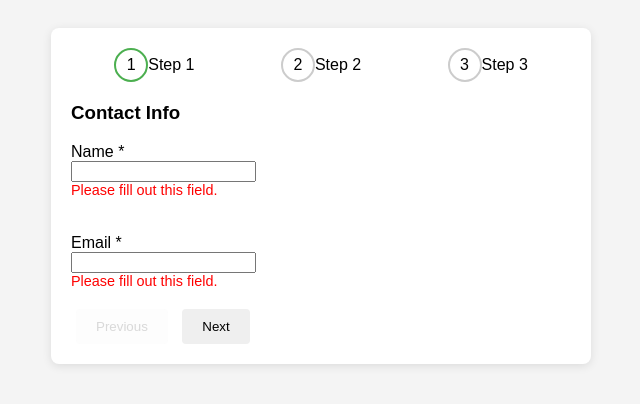
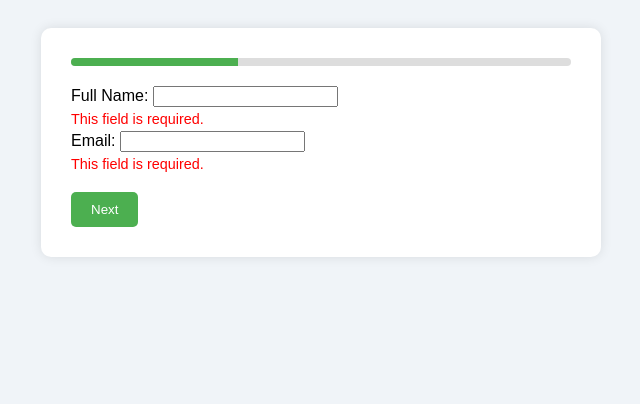
Before and after one commit to Ian0v/Ian0v, a plain HTML site: page docs/appointment-form/index.html in a window 1280 px wide. Both pictures are taken after a click on the button "Next". Shown: the whole page, without its empty margins (319-959 px from the left). Drawn offline with nearby package versions, Linux system fonts and the light colour scheme.

Commit message:
Update index.html

```diff
--- a/docs/appointment-form/index.html
+++ b/docs/appointment-form/index.html
@@ -1,136 +1,210 @@
 <!DOCTYPE html>
 <html lang="en">
 <head>
-  <meta charset="UTF-8">
-  <meta name="viewport" content="width=device-width, initial-scale=1.0">
-  <title>Multi-Step Appointment Form</title>
-  <!-- Flatpickr CSS -->
+  <meta charset="UTF-8" />
+  <meta name="viewport" content="width=device-width, initial-scale=1.0"/>
+  <title>Appointment Form</title>
   <link rel="stylesheet" href="https://cdn.jsdelivr.net/npm/flatpickr/dist/flatpickr.min.css">
+  <script src="https://cdn.jsdelivr.net/npm/flatpickr"></script>
+  <script src="https://www.google.com/recaptcha/api.js" async defer></script>
   <style>
-    body { font-family: Arial, sans-serif; background: #f4f4f4; padding: 20px; }
-    .form-container { max-width: 500px; margin: auto; background: #fff; padding: 20px; border-radius: 8px; box-shadow: 0 2px 10px rgba(0,0,0,0.1); }
-    .step { display: none; }
-    .step.active { display: block; }
-    .buttons { margin-top: 20px; }
-    .buttons button { padding: 10px 20px; margin: 0 5px; border: none; border-radius: 4px; cursor: pointer; }
-    .buttons button:disabled { opacity: 0.5; cursor: default; }
-    #progress-bar { display: flex; margin-bottom: 20px; counter-reset: step; }
-    #progress-bar .progress-step { flex: 1; text-align: center; position: relative; }
-    #progress-bar .progress-step::before { content: counter(step); counter-increment: step; width: 30px; height: 30px; line-height: 30px; border: 2px solid #ccc; border-radius: 50%; display: inline-block; background: white; }
-    #progress-bar .progress-step::after { content: ''; position: absolute; width: 100%; height: 2px; background: #ccc; top: 15px; left: -50%; z-index: -1; }
-    #progress-bar .progress-step:first-child::after { content: none; }
-    #progress-bar .progress-step.active::before { border-color: #4CAF50; }
-    #progress-bar .progress-step.active + .progress-step::after { background: #4CAF50; }
-    .error { color: red; font-size: 0.9em; }
+    body {
+      font-family: Arial, sans-serif;
+      background: #f0f4f8;
+      padding: 20px;
+    }
+
+    .form-container {
+      max-width: 500px;
+      margin: auto;
+      background: white;
+      padding: 30px;
+      border-radius: 10px;
+      box-shadow: 0 0 12px rgba(0, 0, 0, 0.1);
+    }
+
+    .step {
+      display: none;
+    }
+
+    .step.active {
+      display: block;
+    }
+
+    .error-message {
+      color: red;
+      font-size: 0.9em;
+      margin-top: 4px;
+    }
+
+    .progress-bar {
+      height: 8px;
+      background: #ddd;
+      border-radius: 4px;
+      overflow: hidden;
+      margin-bottom: 20px;
+    }
+
+    .progress {
+      height: 100%;
+      width: 0%;
+      background: #4CAF50;
+      transition: width 0.3s;
+    }
+
+    .btn-group {
+      margin-top: 20px;
+      display: flex;
+      justify-content: space-between;
+    }
+
+    button {
+      padding: 10px 20px;
+      border: none;
+      background: #4CAF50;
+      color: white;
+      border-radius: 5px;
+      cursor: pointer;
+    }
+
+    button:hover {
+      background: #43a047;
+    }
   </style>
 </head>
 <body>
   <div class="form-container">
-    <div id="progress-bar">
-      <div class="progress-step active">Step 1</div>
-      <div class="progress-step">Step 2</div>
-      <div class="progress-step">Step 3</div>
+    <div class="progress-bar"><div class="progress" id="progress"></div></div>
+    <form id="appointmentForm">
+      <div class="step active">
+        <label>Full Name: <input type="text" name="name" required></label>
+        <div class="error-message"></div>
+
+        <label>Email: <input type="email" name="email" required></label>
+        <div class="error-message"></div>
       </div>
 
-    <form id="appointment-form">
-      <!-- Step 1 -->
-      <div class="step active">
-        <h3>Contact Info</h3>
-        <label for="name">Name *</label><br>
-        <input type="text" id="name" name="name" required><div class="error" id="error-name"></div><br><br>
+      <div class="step">
+        <label>Date: <input type="text" id="datePicker" name="date" required></label>
+        <div class="error-message"></div>
 
-        <label for="email">Email *</label><br>
-        <input type="email" id="email" name="email" required><div class="error" id="error-email"></div>
+        <label>Time: <input type="text" id="timePicker" name="time" required></label>
+        <div class="error-message"></div>
       </div>
 
-      <!-- Step 2 -->
       <div class="step">
-        <h3>Appointment Details</h3>
-        <label for="date">Select Date *</label><br>
-        <input type="text" id="date" name="date" required placeholder="Select a date"><div class="error" id="error-date"></div><br><br>
+        <label>Message (Optional): <textarea name="message"></textarea></label>
+        <div class="error-message"></div>
 
-        <label for="time">Select Time *</label><br>
-        <input type="text" id="time" name="time" required placeholder="Select time"><div class="error" id="error-time"></div>
+        <div class="g-recaptcha" data-sitekey="YOUR_SITE_KEY"></div>
       </div>
 
-      <!-- Step 3 -->
-      <div class="step">
-        <h3>Preferences</h3>
-        <label for="method">Follow-up Method *</label><br>
-        <select id="method" name="method" required>
-          <option value="">--Choose--</option>
-          <option value="email">Email</option>
-          <option value="sms">SMS</option>
-        </select><div class="error" id="error-method"></div>
-      </div>
-
-      <div class="buttons">
-        <button type="button" id="prev-btn" disabled>Previous</button>
-        <button type="button" id="next-btn">Next</button>
-        <button type="submit" id="submit-btn" style="display:none;">Submit</button>
+      <div class="btn-group">
+        <button type="button" id="prevBtn">Previous</button>
+        <button type="button" id="nextBtn">Next</button>
+        <button type="submit" id="submitBtn" style="display:none">Submit</button>
       </div>
     </form>
   </div>
 
-  <!-- Flatpickr JS -->
-  <script src="https://cdn.jsdelivr.net/npm/flatpickr"></script>
   <script>
-    document.addEventListener('DOMContentLoaded', () => {
-      // Initialize flatpickr
-      flatpickr('#date', { dateFormat: 'Y-m-d', minDate: 'today' });
-      flatpickr('#time', { enableTime: true, noCalendar: true, dateFormat: 'H:i', time_24hr: false });
+    flatpickr("#datePicker", { dateFormat: "Y-m-d" });
+    flatpickr("#timePicker", { enableTime: true, noCalendar: true, dateFormat: "H:i" });
 
-      const form = document.getElementById('appointment-form');
-      const steps = Array.from(document.querySelectorAll('.step'));
-      const nextBtn = document.getElementById('next-btn');
-      const prevBtn = document.getElementById('prev-btn');
-      const submitBtn = document.getElementById('submit-btn');
-      const progressSteps = Array.from(document.querySelectorAll('.progress-step'));
+    const form = document.getElementById("appointmentForm");
+    const steps = document.querySelectorAll(".step");
+    const progress = document.getElementById("progress");
+    const nextBtn = document.getElementById("nextBtn");
+    const prevBtn = document.getElementById("prevBtn");
+    const submitBtn = document.getElementById("submitBtn");
     let currentStep = 0;
 
-      function showStep(step) {
-        steps.forEach((s, i) => s.classList.toggle('active', i === step));
-        progressSteps.forEach((p, i) => p.classList.toggle('active', i <= step));
-        prevBtn.disabled = step === 0;
-        nextBtn.style.display = step === steps.length - 1 ? 'none' : 'inline-block';
-        submitBtn.style.display = step === steps.length - 1 ? 'inline-block' : 'none';
+    function showStep(index) {
+      steps.forEach((step, i) => {
+        step.classList.toggle("active", i === index);
+      });
+      progress.style.width = ((index + 1) / steps.length) * 100 + "%";
+      prevBtn.style.display = index === 0 ? "none" : "inline-block";
+      nextBtn.style.display = index === steps.length - 1 ? "none" : "inline-block";
+      submitBtn.style.display = index === steps.length - 1 ? "inline-block" : "none";
     }
 
-      function validateStep(step) {
+    function validateInput(input) {
+      const errorMsg = input.nextElementSibling;
+      if (input.required && !input.value.trim()) {
+        errorMsg.textContent = "This field is required.";
+        return false;
+      }
+      if (input.type === "email" && input.value) {
+        const pattern = /^[^@\s]+@[^@\s]+\.[^@\s]+$/;
+        if (!pattern.test(input.value)) {
+          errorMsg.textContent = "Enter a valid email address.";
+          return false;
+        }
+      }
+      errorMsg.textContent = "";
+      return true;
+    }
+
+    form.querySelectorAll("input, textarea").forEach((input) => {
+      const msg = document.createElement("div");
+      msg.className = "error-message";
+      input.insertAdjacentElement("afterend", msg);
+      input.addEventListener("input", () => validateInput(input));
+    });
+
+    nextBtn.addEventListener("click", () => {
+      const inputs = steps[currentStep].querySelectorAll("input, textarea");
       let valid = true;
-        // Clear previous errors
-        document.querySelectorAll('.error').forEach(e => e.textContent = '');
-        const inputs = steps[step].querySelectorAll('input, select');
-        inputs.forEach(input => {
-          if (!input.checkValidity()) {
-            valid = false;
-            const err = document.getElementById('error-' + input.id);
-            err.textContent = input.validationMessage;
+      inputs.forEach((input) => {
+        if (!validateInput(input)) valid = false;
+      });
+      if (valid) {
+        currentStep++;
+        showStep(currentStep);
       }
     });
-        return valid;
-      }
 
-      nextBtn.addEventListener('click', () => {
-        if (!validateStep(currentStep)) return;
-        currentStep++;
-        showStep(currentStep);
-      });
-
-      prevBtn.addEventListener('click', () => {
+    prevBtn.addEventListener("click", () => {
       currentStep--;
       showStep(currentStep);
     });
 
-      form.addEventListener('submit', e => {
+    form.addEventListener("submit", async (e) => {
       e.preventDefault();
-        if (!validateStep(currentStep)) return;
-        // On submit, redirect to thank-you page
-        window.location.href = 'thank-you.html';
+      let valid = true;
+      form.querySelectorAll("input, textarea").forEach((input) => {
+        if (!validateInput(input)) valid = false;
+      });
+
+      const captchaResponse = grecaptcha.getResponse();
+      if (!captchaResponse) {
+        alert("Please complete the CAPTCHA.");
+        valid = false;
+      }
+
+      if (valid) {
+        const formData = new FormData(form);
+        const json = Object.fromEntries(formData.entries());
+        try {
+          const res = await fetch("https://your-n8n-instance.com/webhook/my-form", {
+            method: "POST",
+            headers: { "Content-Type": "application/json" },
+            body: JSON.stringify(json)
+          });
+          if (res.ok) {
+            window.location.href = "thank-you.html";
+          } else {
+            alert("Something went wrong. Try again.");
+          }
+        } catch (err) {
+          console.error(err);
+          alert("Submission failed. Try again later.");
+        }
+      }
     });
 
     showStep(currentStep);
-    });
   </script>
 </body>
 </html>
```
Lines whose indentation alone changed are shown as unchanged.
